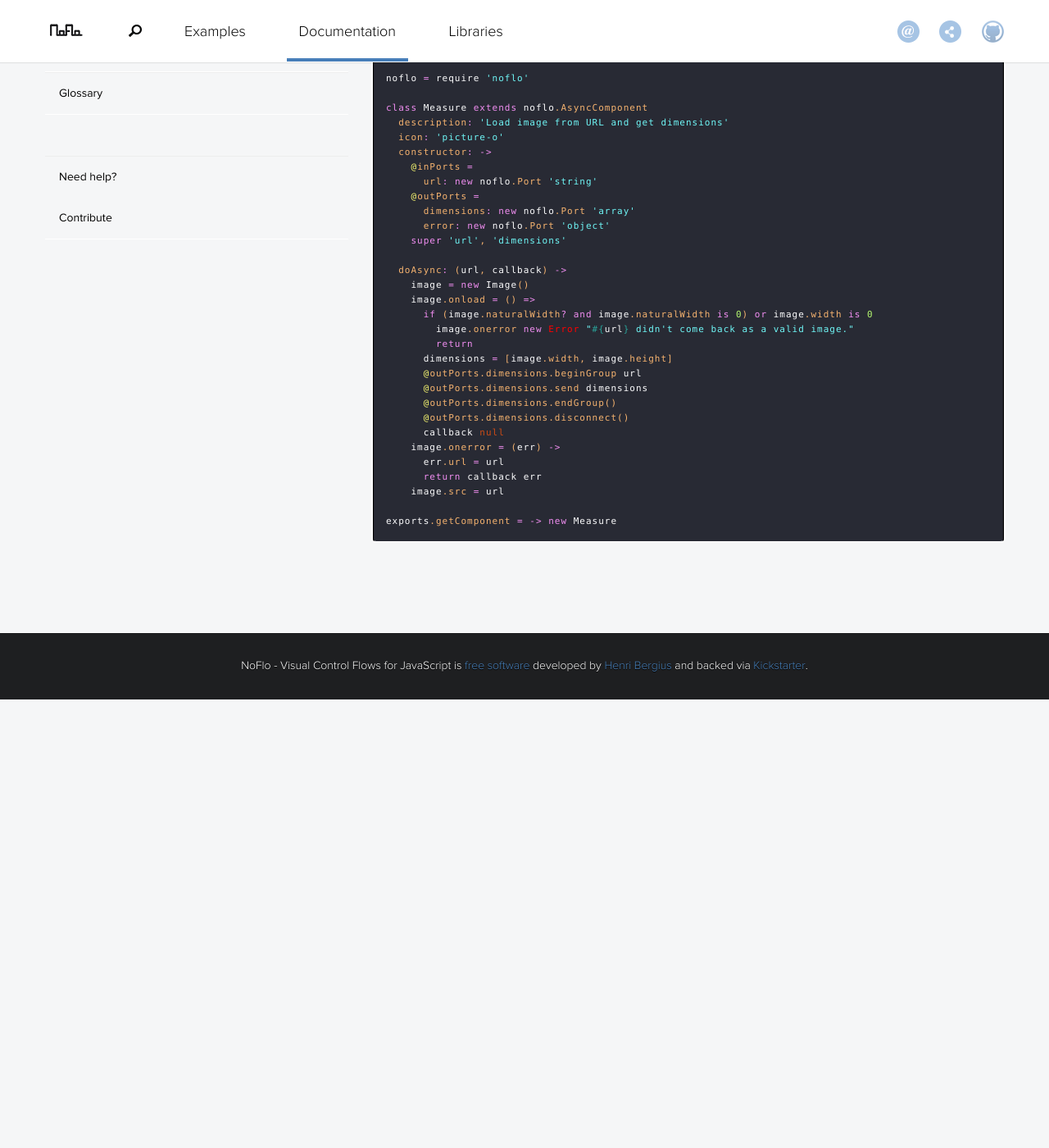
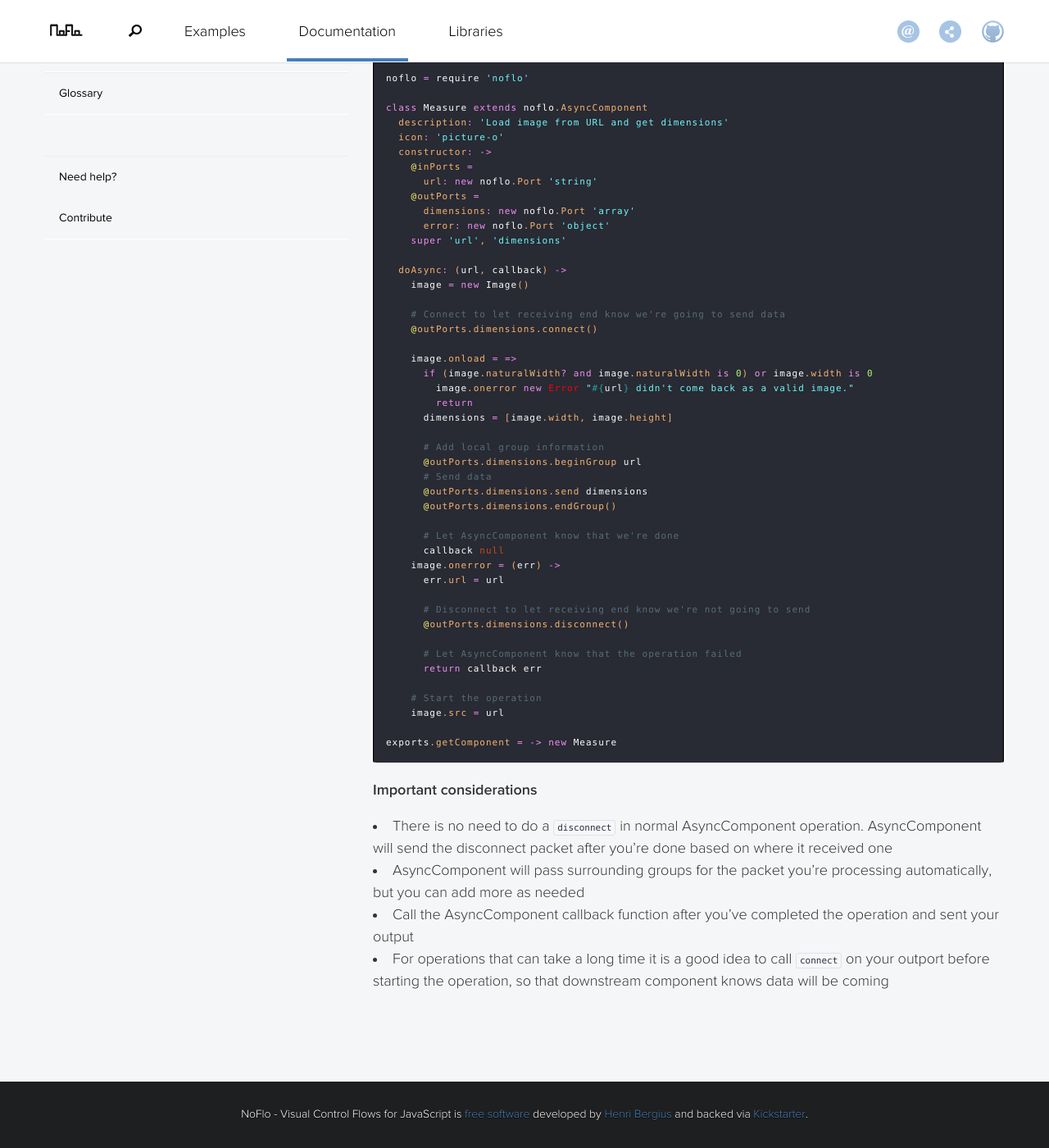
Before and after one commit to noflo/noflo.github.io, a Jekyll site: the page built from documentation/_posts/2013-07-12-async-components.md, in a window 1280 px wide and 1400 px high, scrolled down 673 px. Shown: the whole window at 82% size. Built offline with Jekyll 4.4.1, drawn with Linux system fonts in a browser that asks for light colours; nearby versions of some CDN libraries; Markdown is read by kramdown in place of the engine named in the settings; before the commit the page ends 1526 px from its top, so only the background shows below that.

Commit message:
Some clarifications on AsyncComponents

````diff
--- a/documentation/_posts/2013-07-12-async-components.md
+++ b/documentation/_posts/2013-07-12-async-components.md
@@ -27,20 +27,42 @@ class Measure extends noflo.AsyncComponent
 
   doAsync: (url, callback) ->
     image = new Image()
-    image.onload = () =>
+
+    # Connect to let receiving end know we're going to send data
+    @outPorts.dimensions.connect()
+
+    image.onload = =>
       if (image.naturalWidth? and image.naturalWidth is 0) or image.width is 0
         image.onerror new Error "#{url} didn't come back as a valid image."
         return
       dimensions = [image.width, image.height]
+
+      # Add local group information
       @outPorts.dimensions.beginGroup url
+      # Send data
       @outPorts.dimensions.send dimensions
       @outPorts.dimensions.endGroup()
-      @outPorts.dimensions.disconnect()
+
+      # Let AsyncComponent know that we're done
       callback null
     image.onerror = (err) ->
       err.url = url
+
+      # Disconnect to let receiving end know we're not going to send
+      @outPorts.dimensions.disconnect()
+
+      # Let AsyncComponent know that the operation failed
       return callback err
+
+    # Start the operation
     image.src = url
 
 exports.getComponent = -> new Measure
 ```
+
+### Important considerations
+
+* There is no need to do a `disconnect` in normal AsyncComponent operation. AsyncComponent will send the disconnect packet after you're done based on where it received one
+* AsyncComponent will pass surrounding groups for the packet you're processing automatically, but you can add more as needed
+* Call the AsyncComponent callback function after you've completed the operation and sent your output
+* For operations that can take a long time it is a good idea to call `connect` on your outport before starting the operation, so that downstream component knows data will be coming
````
